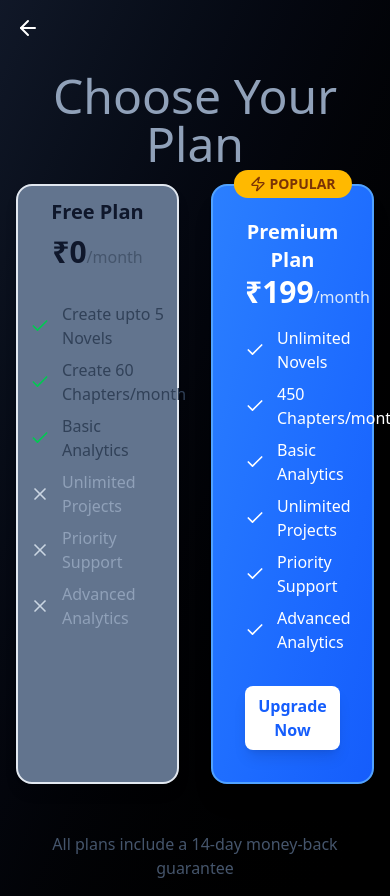
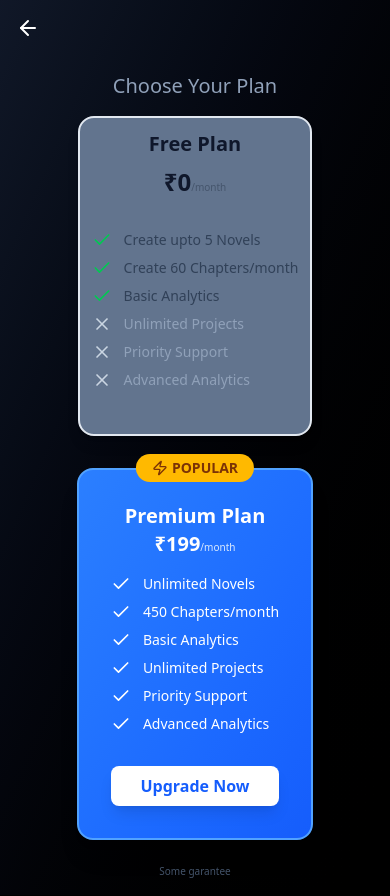
Before and after one commit to REE-TISH/socin, a React (Vite) app: page /subscriptions in a window 390 px wide. Built offline with nearby package versions, Linux system fonts and the light colour scheme.

Commit message:
fixed subscriptions UI

```diff
--- a/src/components/SubscriptionPlans/Subscriptions.jsx
+++ b/src/components/SubscriptionPlans/Subscriptions.jsx
@@ -50,23 +50,23 @@ function Subscriptions() {
 
     return (
         <div className="min-h-screen bg-gradient-to-br flex flex-col items-center from-gray-900 to-black">
-            <Link to={'/'} className='text-white w-full p-4 cursor-pointer'><ArrowLeft/></Link>
+            <Link to={'/'} className='text-white w-full p-4  cursor-pointer'><ArrowLeft/></Link>
             <div className="container mx-auto px-4 py-4">
                 <div className="text-center mb-4">
-                <h1 className="text-5xl  text-slate-400 mb-4">
+                <h1 className="text-xl lg:text-3xl  text-slate-400 mb-4">
                     Choose Your Plan
                 </h1>
 
                 </div>
 
-                <div className="grid grid-cols-2 gap-8 max-w-5xl mx-auto">
+                <div className="flex flex-wrap justify-center items-center gap-8 w-full mx-auto">
                     {/* Free Plan */}
-                <div className="bg-slate-500 rounded-2xl shadow-lg p-3 md:p-8 border-2 border-slate-200 hover:border-slate-300 transition-all duration-300 hover:shadow-xl">
+                <div className="bg-slate-500 rounded-2xl  shadow-lg p-3 md:p-8 border-2 border-slate-200 hover:border-slate-300 transition-all duration-300 hover:shadow-xl">
                     <div className="text-center mb-8">
                     <h2 className="text-xl md:text-3xl font-bold text-slate-900 mb-2">Free Plan</h2>
                     <div className="mb-4">
-                        <span className="text-3xl md:text-5xl font-bold text-slate-900">₹0</span>
-                        <span className="text-slate-600 md:text-lg">/month</span>
+                        <span className="text-2xl md:text-5xl font-bold text-slate-900">₹0</span>
+                        <span className="text-slate-600 text-[10px] md:text-lg">/month</span>
                     </div>
 
                     </div>
@@ -79,7 +79,7 @@ function Subscriptions() {
                         ) : (
                             <X className="w-5 h-5 text-slate-300 mr-3 flex-shrink-0" />
                         )}
-                        <span className={feature.free ? 'text-slate-700' : 'text-slate-400'}>
+                        <span className={` text-sm ${feature.free ? 'text-slate-700' : 'text-slate-400'}`}>
                             {feature.name}
                         </span>
                         </li>
@@ -100,8 +100,8 @@ function Subscriptions() {
                     <div className="text-center ">
                     <h2 className="text-xl md:text-3xl font-bold text-white ">Premium Plan</h2>
                     <div className="mb-4">
-                        <span className="text-3xl md:text-5xl font-bold text-white">₹199</span>
-                        <span className="text-blue-100 md:text-lg">/month</span>
+                        <span className="text-xl md:text-5xl font-bold text-white">₹199</span>
+                        <span className="text-blue-100 text-[10px] md:text-lg">/month</span>
                     </div>
 
                     </div>
@@ -114,7 +114,7 @@ function Subscriptions() {
                         ) : (
                             <X className="w-5 h-5 text-blue-300 mr-3 flex-shrink-0" />
                         )}
-                        <span className={feature.premium ? 'text-white font-medium' : 'text-blue-200'}>
+                        <span className={` text-sm ${feature.premium ? 'text-white font-medium' : 'text-blue-200'}`}>
                             {feature.name}
                         </span>
                         </li>
@@ -127,9 +127,9 @@ function Subscriptions() {
                 </div>
                 </div>
 
-                <div className="text-center mt-12">
-                <p className="text-slate-600">
-                    All plans include a 14-day money-back guarantee
+                <div className="text-center mt-6">
+                <p className="text-slate-600 text-[10px] ">
+                    Some garantee
                 </p>
                 </div>
             </div>
```
